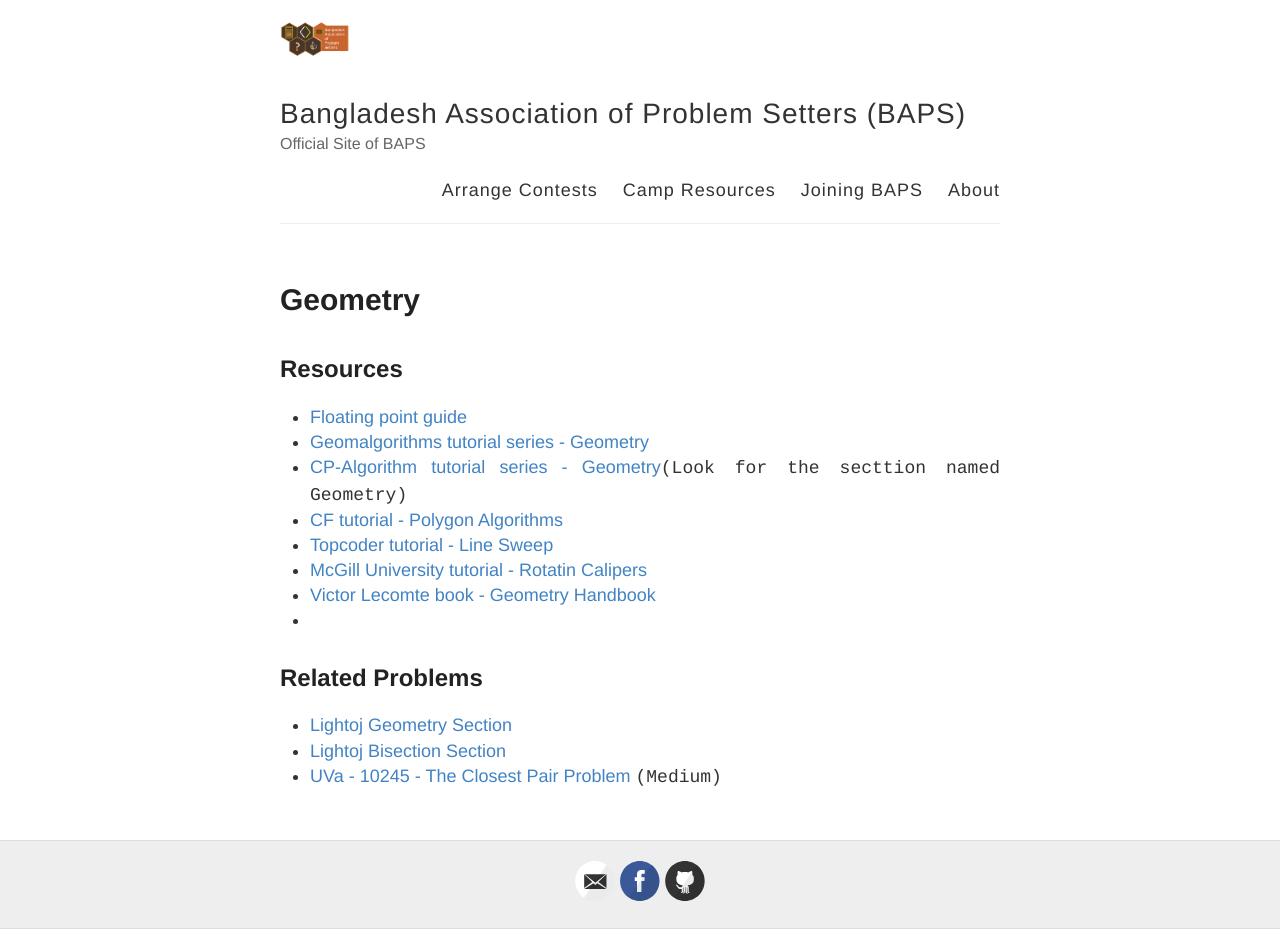
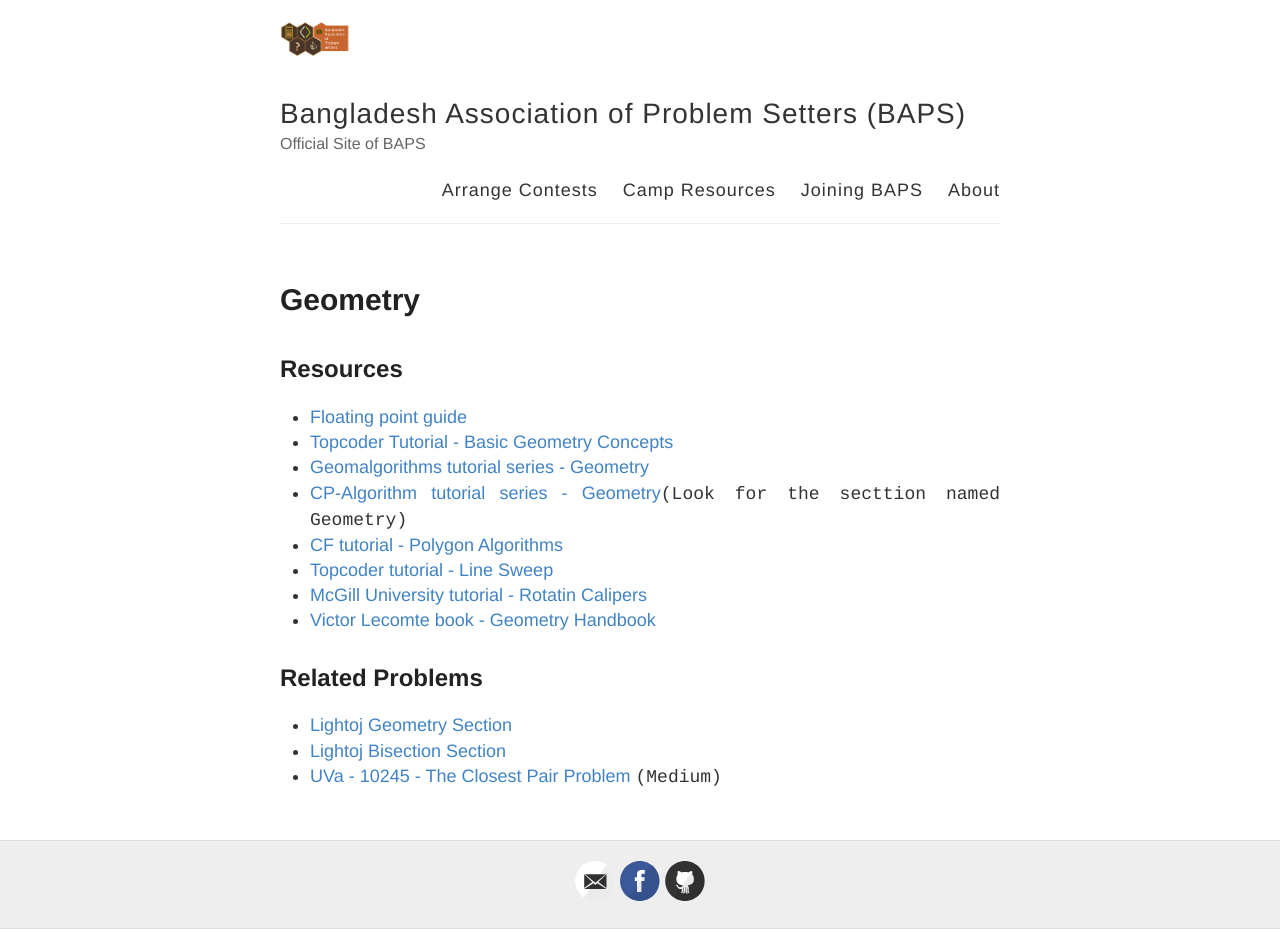
Before and after one commit to baps-bgd/baps-bgd.github.io, a Jekyll site: the page built from _posts/2020-10-28-geometry.md, in a window 1280 px wide. Built offline with Jekyll 4.4.1, drawn with Linux system fonts in a browser that asks for light colours.

Commit message:
Update 2020-10-28-geometry.md

```diff
--- a/_posts/2020-10-28-geometry.md
+++ b/_posts/2020-10-28-geometry.md
@@ -7,14 +7,14 @@
 ## Resources
 
 - [Floating point guide](https://floating-point-gui.de/formats/fp/){:target="\_blank"}
+- [Topcoder Tutorial - Basic Geometry Concepts](https://www.topcoder.com/community/competitive-programming/tutorials/geometry-concepts-basic-concepts/){:target="\_blank"}
 - [Geomalgorithms tutorial series - Geometry](http://geomalgorithms.com/algorithms.html){:target="\_blank"}
 - [CP-Algorithm tutorial series - Geometry](https://cp-algorithms.com/){:target="\_blank"}`(Look for the secttion named Geometry)`
 - [CF tutorial - Polygon Algorithms](https://codeforces.com/blog/entry/48868){:target="\_blank"}
 - [Topcoder tutorial - Line Sweep](https://www.topcoder.com/community/competitive-programming/tutorials/line-sweep-algorithms/){:target="\_blank"}
 - [McGill University tutorial - Rotatin Calipers](http://citeseerx.ist.psu.edu/viewdoc/download?doi=10.1.1.155.5671&rep=rep1&type=pdf){:target="\_blank"}
 - [Victor Lecomte book - Geometry Handbook](https://vlecomte.github.io/cp-geo.pdf){:target="\_blank"}
-- [](){:target="\_blank"}
-
+[](){:target="\_blank"}
 
 ## Related Problems
 
```
